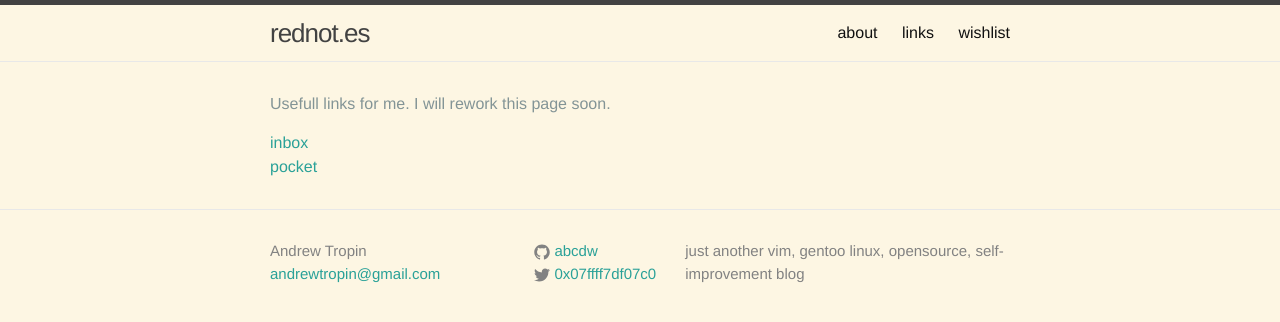
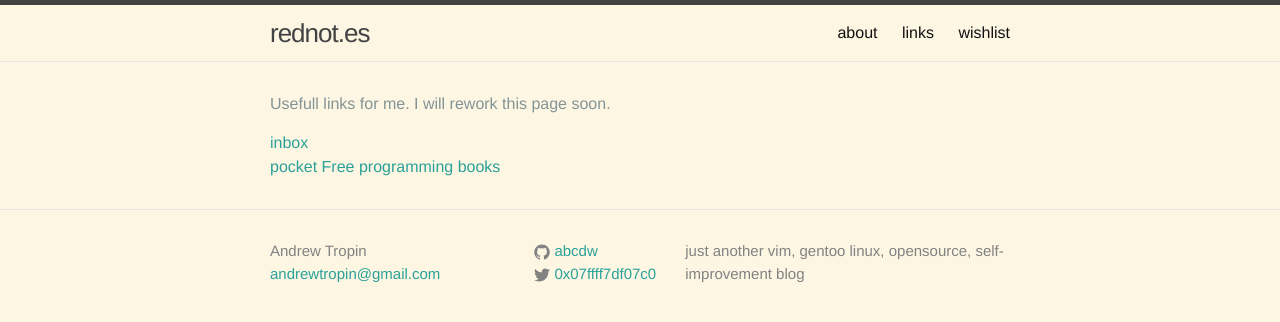
Before and after one commit to rednotes/rednotes.github.io, a Jekyll site: the page built from pages/links.html, in a window 1280 px wide. Shown: the top 322 px of the page. Built offline with Jekyll 4.4.1, drawn with Linux system fonts in a browser that asks for light colours; Markdown is read by kramdown in place of the engine named in the settings; comment, search, counter and statistics services are not loaded.

Commit message:
Add free programming books link

```diff
--- a/pages/links.html
+++ b/pages/links.html
@@ -9,3 +9,4 @@ Usefull links for me. I will rework this page soon.
 
 <a href="https://inbox.google.com" target="_blank">inbox</a><br>
 <a href="https://getpocket.com/a/queue/list/" target="_blank">pocket</a>
+<a href="https://free-programming-books.zeef.com/victor.felder" target="_blank">Free programming books</a>
```
